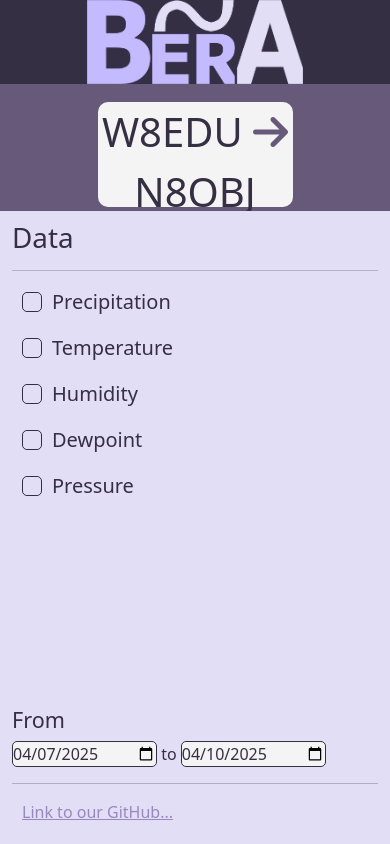
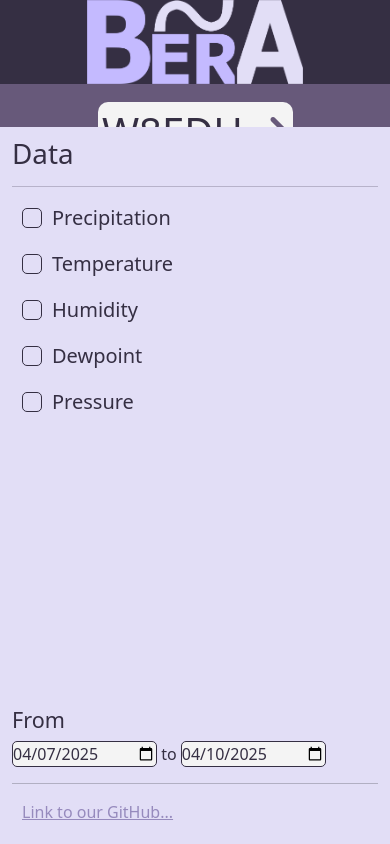
Before and after one commit to avryr/bera, a Next.js app: page / in a window 390 px wide. Shown: the top 844 px of the page. Built offline with nearby package versions, Linux system fonts and the light colour scheme; no server answers; the database is empty.

Commit message:
scrolling

```diff
--- a/app/main.css
+++ b/app/main.css
@@ -1,6 +1,12 @@
 body{
     background-color: #F4F4F4;
 
+}
+.topBar{
+    position: fixed;
+    height: 15vh;
+    width: 100vw;
+    top: 0;
 }
 .pageTitle{
     background-color: #352F43;
@@ -11,6 +17,7 @@ body{
 .header{
     background-color: #67597A;
     height: 15vh;
+
 }
 .locationDisplay{
     color: #352F43;
@@ -34,11 +41,16 @@ button.btn.locationBtn{
 button.btn.locationBtn:hover{
     background-color: #c4baff9f;
 }
+.inner{
+    width: 100vw;
+}
 .sidebar{
     background-color: #E2DEF6;
     height: 85vh;
     padding: 10px;
     color: #352F43;
+    position: fixed;
+    top: 15vh;
 }
 .checks{
     margin-left: 10px;
@@ -81,8 +93,12 @@ a{
     color: #352F43;
     padding-top: 10px;
     padding-left: 20px;
+    position: relative;
+    top: 15vh;
+    overflow-y: scroll;
+    height: 85vh;
 }
-#precipChart, #tempChart, #humidChart{
+#precipChart, #tempChart, #humidChart, #dewChart, #pressureChart{
     display: none;
 }
 .dates{
--- a/app/page.tsx
+++ b/app/page.tsx
@@ -294,7 +294,7 @@ export default function Home() {
     return (
         <div className="container-fluid">
             {/* Header */}
-            <div className="row">
+            <div className="row topBar">
                 {/* Logo */}
                 <div className="col-sm-2 pageTitle d-flex justify-content-center align-items-center">
                     <img src="/bera.svg" className="logo" alt="BERA Logo" />
@@ -326,7 +326,7 @@ export default function Home() {
                 </div>
             </div>
             {/* Document */}
-            <div className="row">
+            <div className="row inner">
                 {/* Sidebar */}
                 <div className="col-sm-2 sidebar">
                     <h1>Data</h1>
@@ -411,6 +411,7 @@ export default function Home() {
                     </div>
                 </div>
                 {/* Charts */}
+                <div className = "col-sm-2"></div>
                 <div className="col-sm-10 charts">
                     {/* Precipitation */}
                     <div id="precipChart">
```
